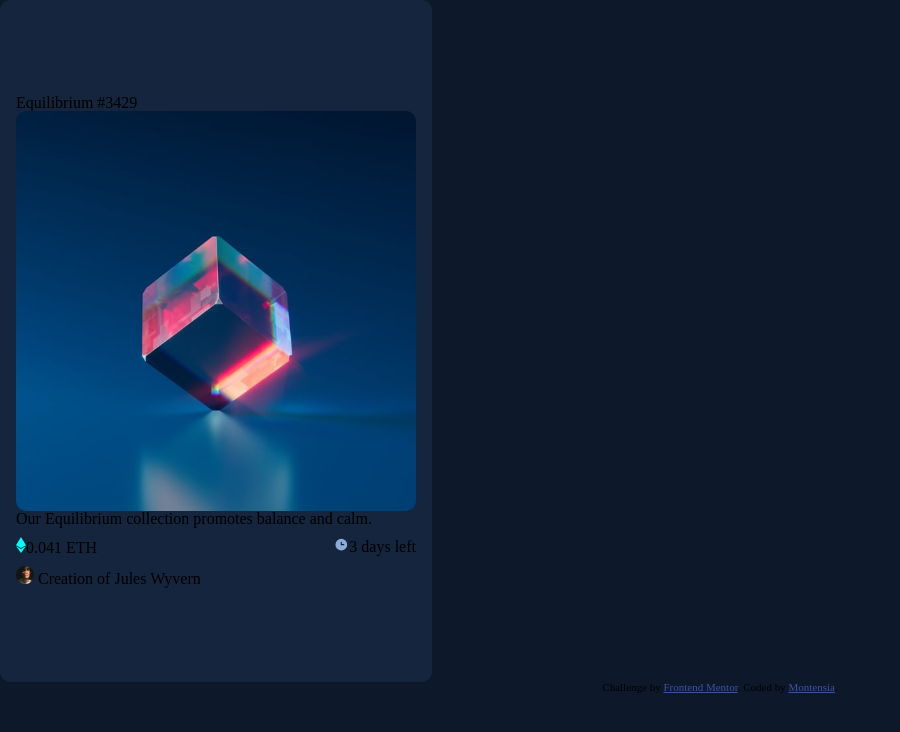
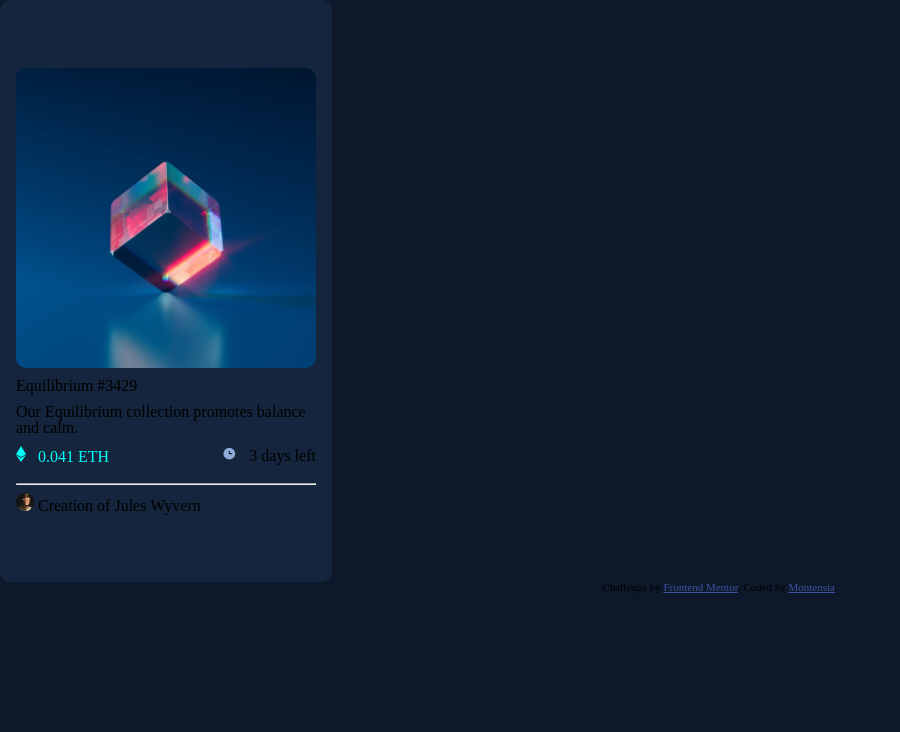
Before and after one commit to monteecode/FM-nft-preview-card, a plain HTML site: page index.html in a window 1280 px wide. Shown: the top 732 px of the page, without its empty margins (0-900 px from the left). Drawn offline with Linux system fonts and the light colour scheme.

Commit message:
moved icon placments add some text color

```diff
--- a/design/styles.css
+++ b/design/styles.css
@@ -11,8 +11,13 @@ article {
   padding: 1em;
   background-color: hsl(216, 50%, 16%);
   border-radius: 10px;
-  height: 650px;
-  width: 400px;
+  height: 550px;
+  width: 300px;
+}
+
+.description,
+h3 {
+  margin-top: 10px;
 }
 
 img.nft-img {
@@ -25,6 +30,15 @@ img.nft-img {
   flex-direction: row;
   justify-content: space-between;
   margin: 10px 0;
+}
+
+.eth-icon {
+  color: hsl(178, 100%, 50%);
+}
+
+.eth-icon img {
+  display: absolute;
+  top: 20px;
 }
 
 .attribution {
--- a/index.html
+++ b/index.html
@@ -20,21 +20,23 @@
   <body>
     <section>
       <article>
+        <img class="nft-img" src="./images/image-equilibrium.jpg" />
         <h3>Equilibrium #3429</h3>
-
-        <img class="nft-img" src="./images/image-equilibrium.jpg" />
-
-        <p>Our Equilibrium collection promotes balance and calm.</p>
+        <p class="description">
+          Our Equilibrium collection promotes balance and calm.
+        </p>
         <div class="amount-time-container">
           <div class="eth-icon">
-            <span><img src="./images/icon-ethereum.svg" width="10px" /></span
-            >0.041 ETH
+            <span><img src="./images/icon-ethereum.svg" width="10px" /></span>
+            &nbsp; 0.041 ETH
           </div>
           <div class="clock-icon">
-            <span><img src="./images/icon-clock.svg " width="15px" /></span>3
-            days left
+            <span><img src="./images/icon-clock.svg " width="15px" /></span>
+            &nbsp; 3 days left
           </div>
         </div>
+        <div><hr /></div>
+
         <footer>
           <p>
             <span><img src="./images/image-avatar.png" width="18px" /></span>
```
